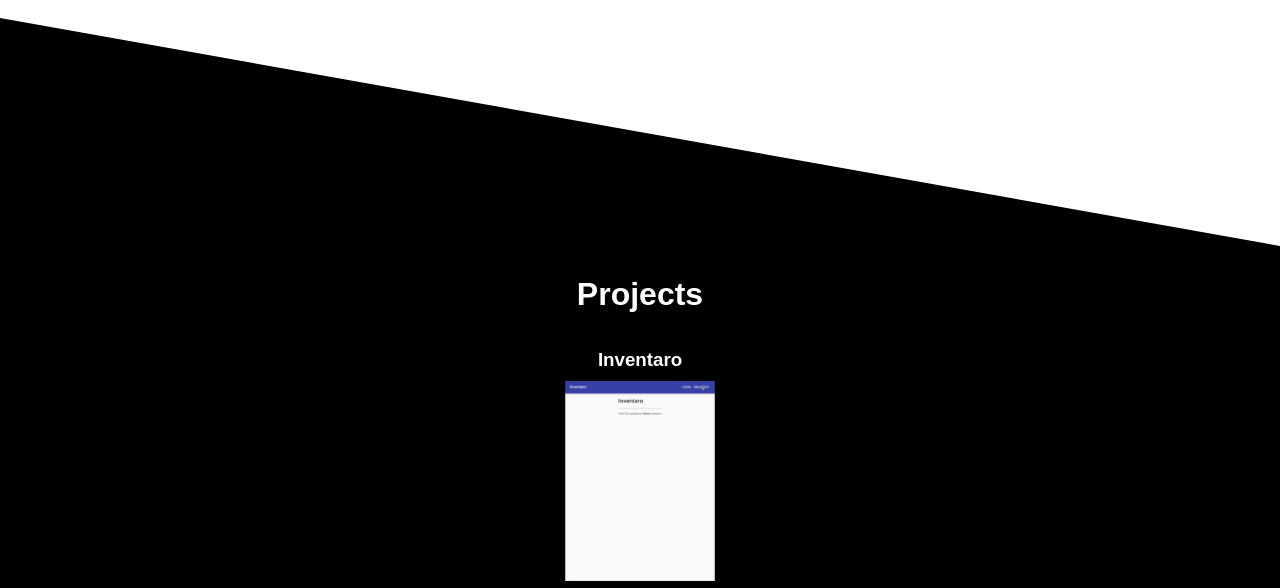
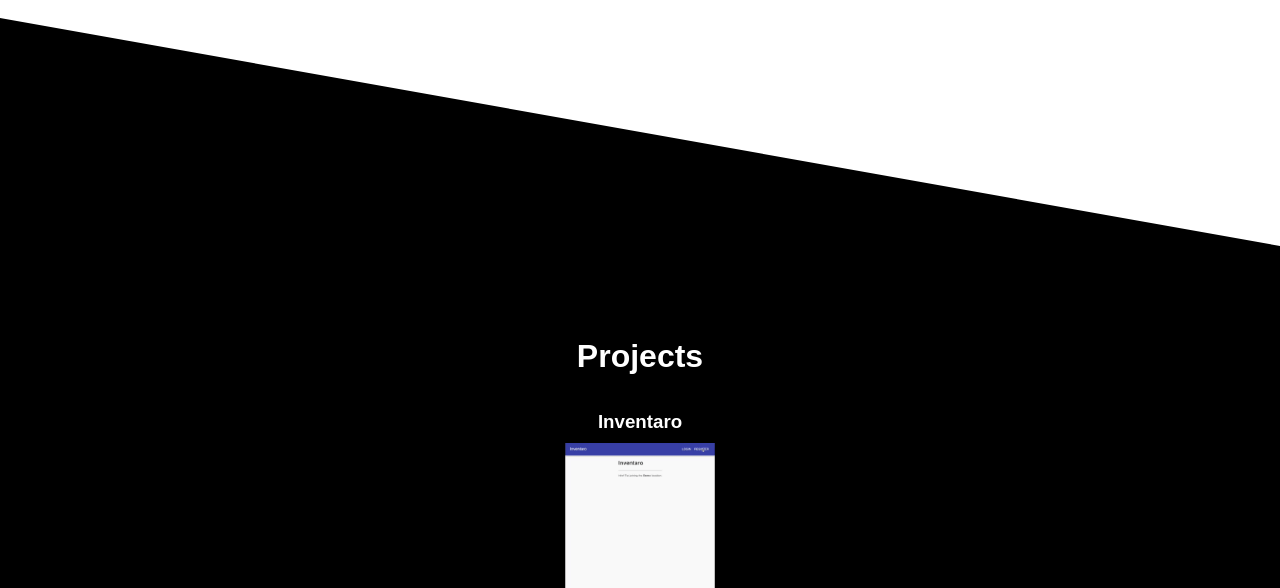
Before and after one commit to skylerisskyler/skylerriley.com, a Gatsby site: page / in a window 1280 px wide. Shown: the part 1460-2048 px from the top of the page. Built offline with nearby package versions, Linux system fonts and the light colour scheme; Gatsby itself is replaced by a stand-in of ours.

Commit message:
styling improvements

```diff
--- a/src/App.css
+++ b/src/App.css
@@ -170,7 +170,7 @@ a {
 }
 
 .projects-content h1 {
-  padding-top: 75px;
+  padding-top: 200px;
   padding-bottom: 35px;
 
 
```
